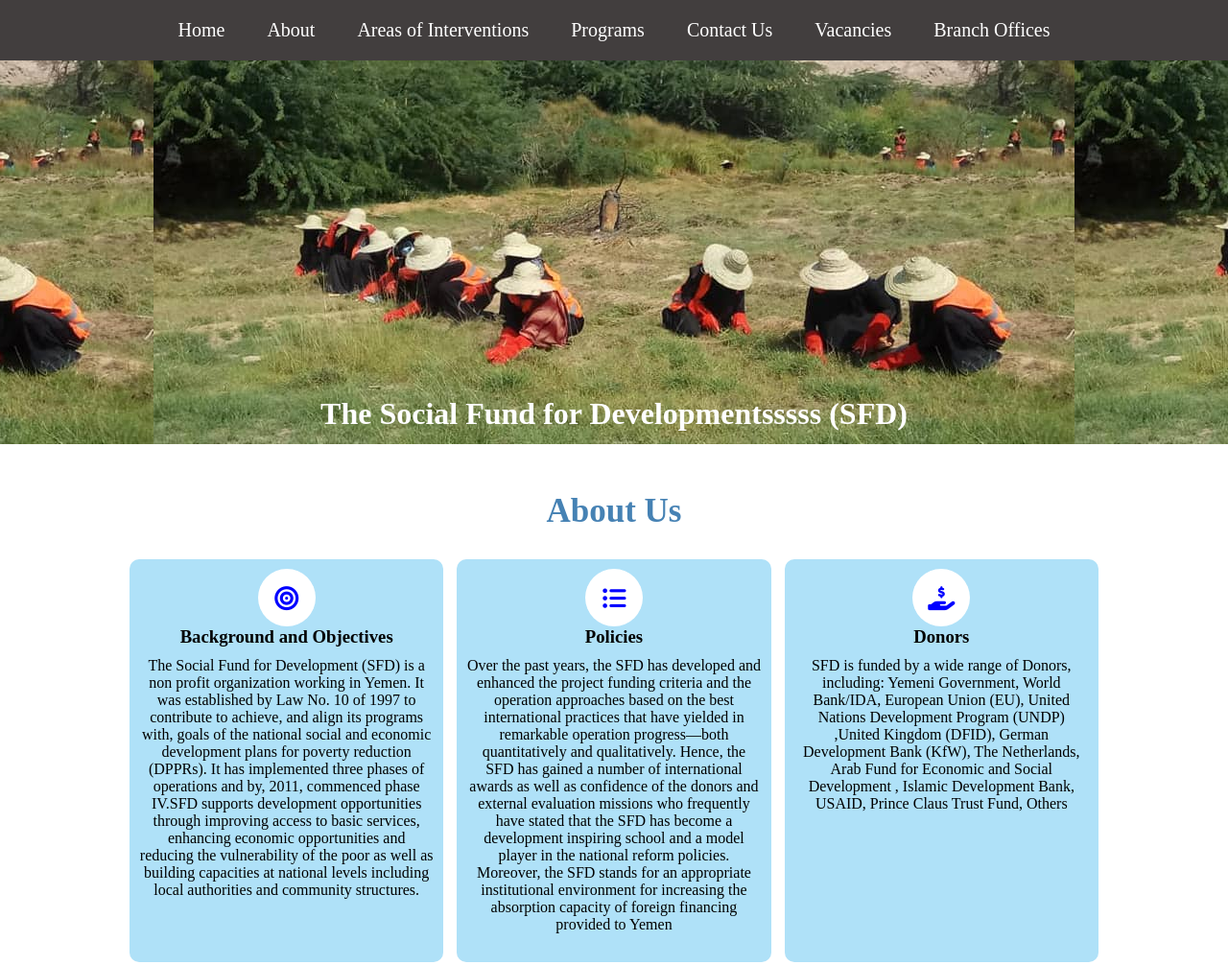
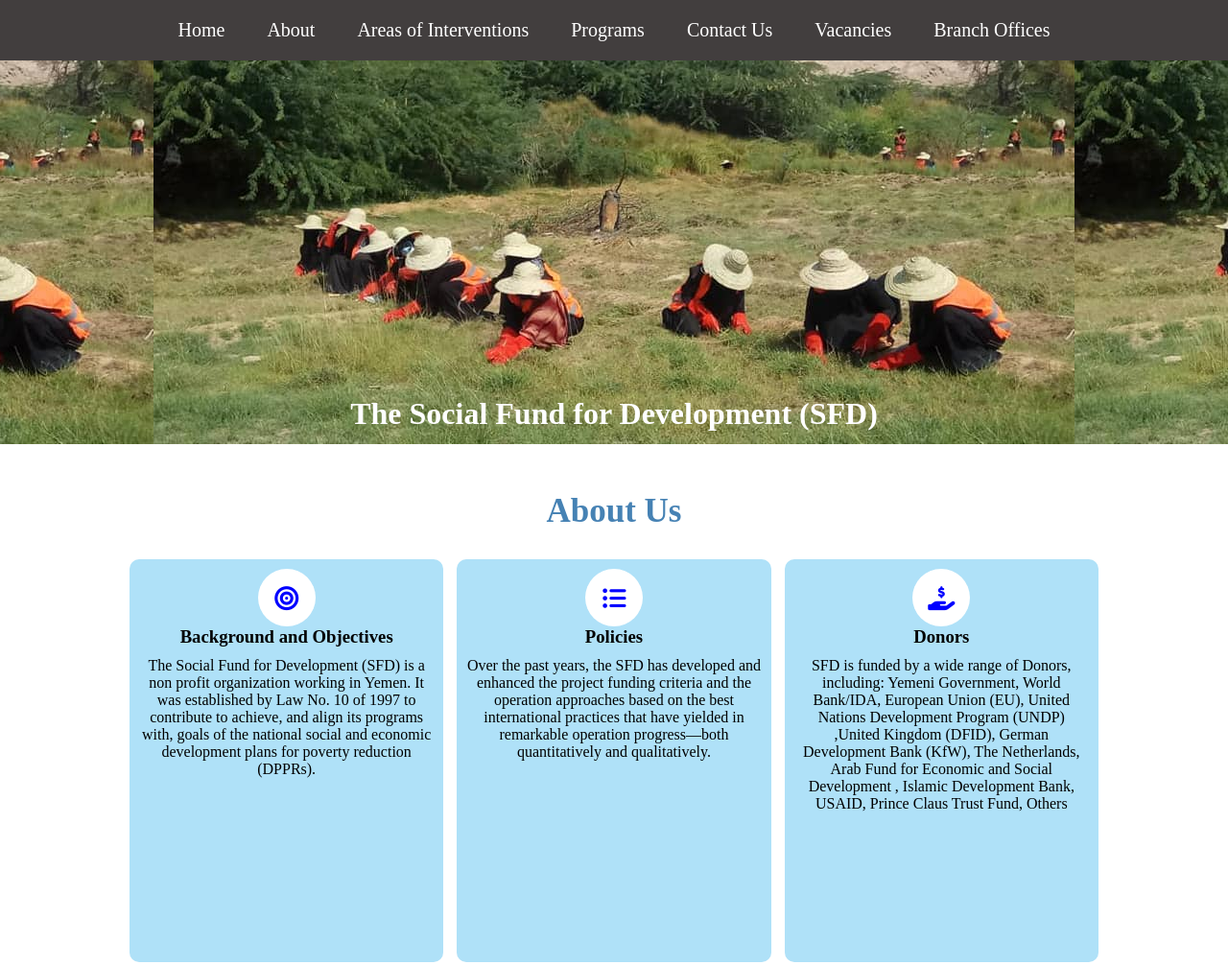
Before and after one commit to somaiatawfeek/project9, a plain HTML site: page index.html in a window 1280 px wide. Shown: the top 1006 px of the page at 96% size. Drawn offline with Linux system fonts and the light colour scheme.

Commit message:
Add files via upload

```diff
--- a/index.html
+++ b/index.html
@@ -26,7 +26,7 @@
             </ul>
         </nav>
         <div class="hero">
-<h1> The Social Fund for Developmentsssss (SFD)</h1>
+<h1> The Social Fund for Development (SFD)</h1>
         </div>
         <div></div>
     </header>
@@ -39,11 +39,7 @@
                 <h3>Background and Objectives</h3>
                 <p> The Social Fund for Development (SFD) is a non profit organization working in Yemen. It was
                     established by Law No. 10 of 1997 to contribute to achieve, and align its programs with, goals of
-                    the national social and economic development plans for poverty reduction (DPPRs). It has implemented
-                    three phases of operations and by, 2011, commenced phase IV.SFD supports development opportunities
-                    through improving access to basic services, enhancing economic opportunities and reducing the
-                    vulnerability of the poor as well as building capacities at national levels including local
-                    authorities and community structures.
+                    the national social and economic development plans for poverty reduction (DPPRs).
                 </p>
 
 
@@ -55,12 +51,7 @@
                 <p>
                     Over the past years, the SFD has developed and enhanced the project funding criteria and
                     the operation approaches based on the best international practices that have yielded in
-                    remarkable operation progress—both quantitatively and qualitatively. Hence, the SFD has
-                    gained a number of international awards as well as confidence of the donors and external evaluation
-                    missions who frequently have stated that the SFD has become a development inspiring school and a
-                    model player in the national reform policies. Moreover, the SFD stands for an appropriate
-                    institutional
-                    environment for increasing the absorption capacity of foreign financing provided to Yemen
+                    remarkable operation progress—both quantitatively and qualitatively.
                 </p>
 
 
```
